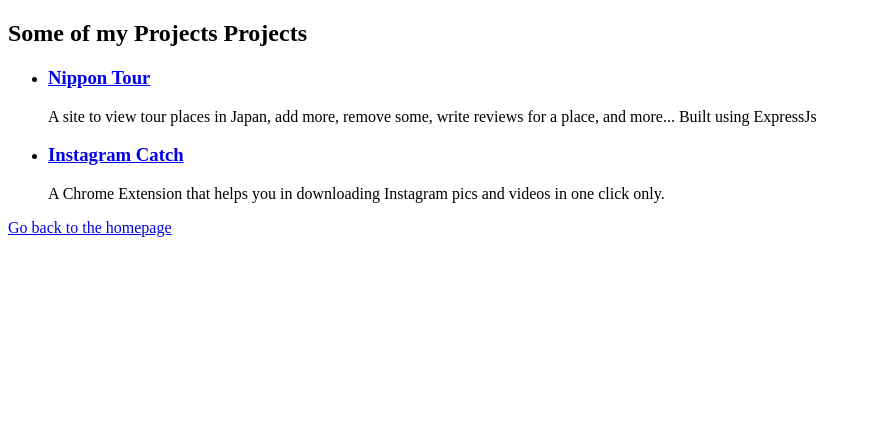
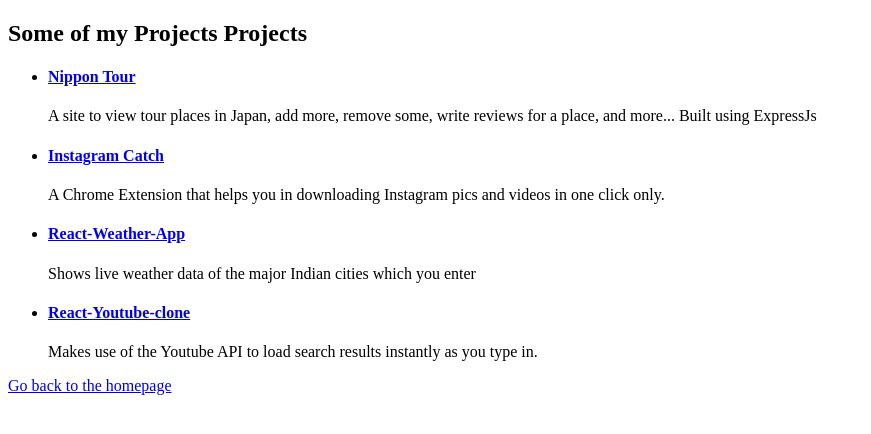
Before and after one commit to kryptokinght/JAMstack-hello-world, a Gatsby site: page /page-2 in a window 1280 px wide. Shown: the whole page, without its empty margins (0-871 px from the left). Built offline with nearby package versions, Linux system fonts and the light colour scheme; Gatsby itself is replaced by a stand-in of ours.

Commit message:
add more projects

```diff
--- a/src/pages/page-2.js
+++ b/src/pages/page-2.js
@@ -6,13 +6,21 @@ const SecondPage = () => (
     <h2>Some of my Projects Projects</h2>
     <ul>
       <li>
-        <a href="https://github.com/kryptokinght/NipponTour"><h3>Nippon Tour</h3></a>
+        <a href="https://github.com/kryptokinght/NipponTour"><h4>Nippon Tour</h4></a>
         <p>A site to view tour places in Japan, add more, remove some, write reviews for a place, and more...
           Built using ExpressJs</p>
       </li>
       <li>
-        <a href="https://github.com/kryptokinght/InstagramCatch"><h3>Instagram Catch</h3></a>
+        <a href="https://github.com/kryptokinght/InstagramCatch"><h4>Instagram Catch</h4></a>
         <p>A Chrome Extension that helps you in downloading Instagram pics and videos in one click only.</p>
+      </li>
+      <li>
+        <a href="https://github.com/kryptokinght/weather-react-app"><h4>React-Weather-App</h4></a>
+        <p>Shows live weather data of the major Indian cities which you enter</p>
+      </li>
+      <li>
+        <a href="https://github.com/kryptokinght/react-youtube-clone"><h4>React-Youtube-clone</h4></a>
+        <p>Makes use of the Youtube API to load search results instantly as you type in.</p>
       </li>
     </ul>
     <Link to="/">Go back to the homepage</Link>
```
